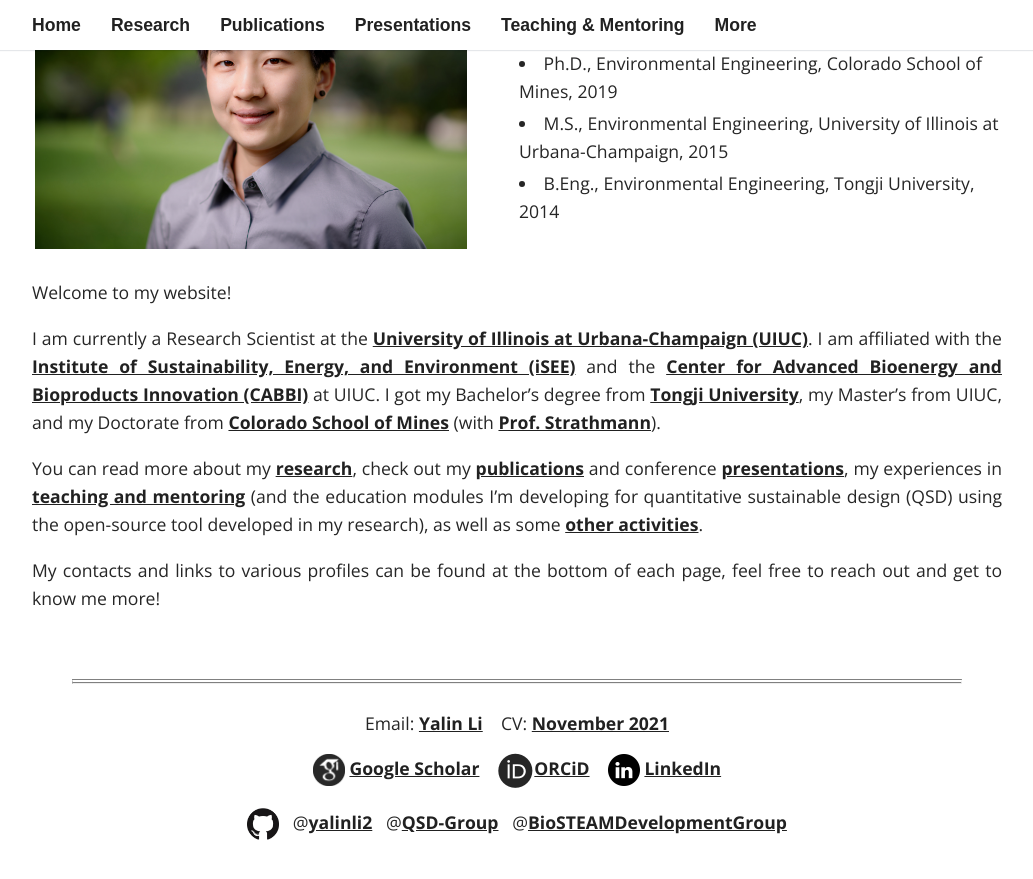
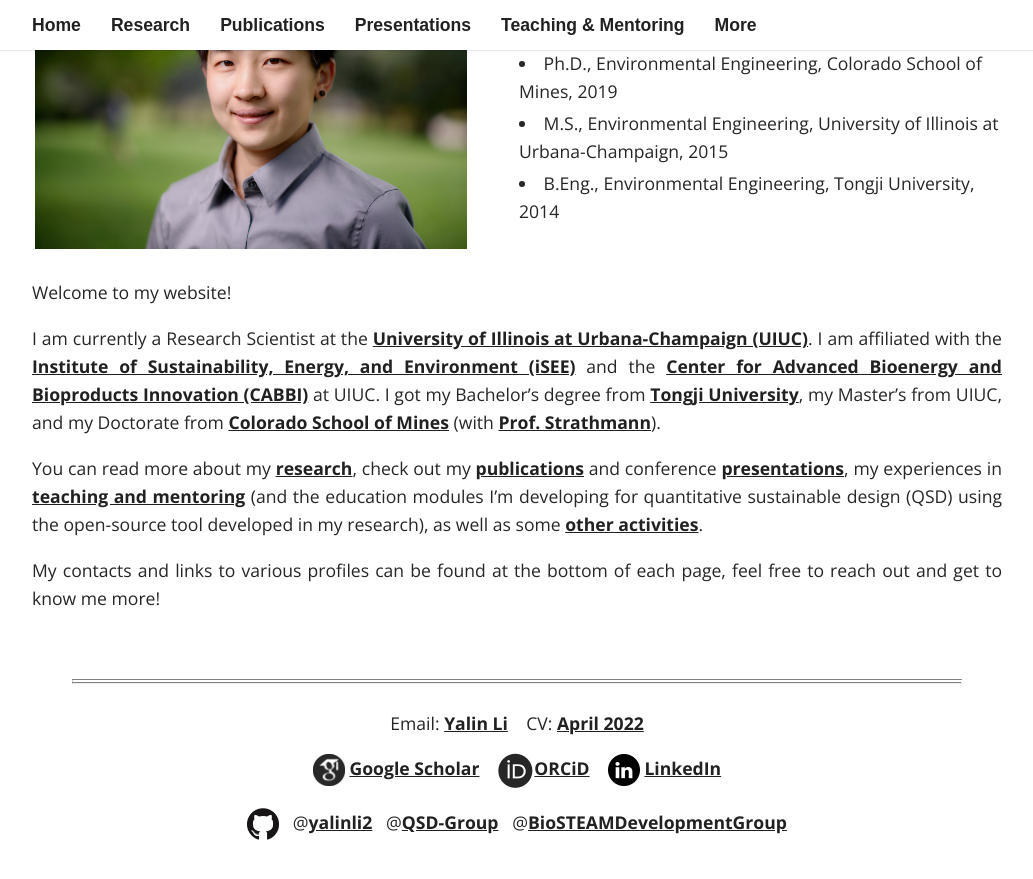
Before and after one commit to yalinli2/webpage, a Jekyll site: the page built from index.md, in a window 1280 px wide and 900 px high, scrolled down 687 px. Shown: the top 879 px of the window, without its empty margins (123-1156 px from the left). Built offline with Jekyll 4.4.1, drawn with Linux system fonts in a browser that asks for light colours; some web fonts are replaced.

Commit message:
update footer

```diff
--- a/_includes/footer.html
+++ b/_includes/footer.html
@@ -5,7 +5,7 @@
 
 	Email: <a href="mailto:zoe.yalin.li@gmail.com">Yalin Li</a>
 	&nbsp&nbsp
-	CV: <a href="https://drive.google.com/file/d/1XxD9vS4LtoyfvWILSEbQZ6toQdKhBdt4/view?usp=sharing">November 2021</a>
+	CV: <a href="https://drive.google.com/file/d/1XxD9vS4LtoyfvWILSEbQZ6toQdKhBdt4/view?usp=sharing">April 2022</a>
 
 	<br><br>
 
```
